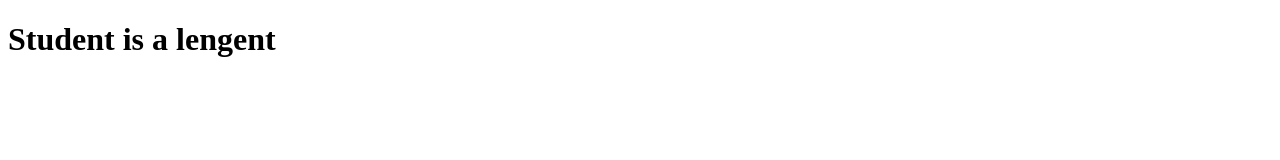
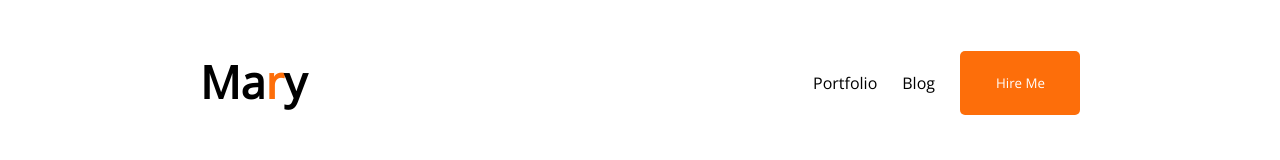
Before and after one commit to NH-Nijam/portfolio-development, a plain HTML site: page index.html in a window 1280 px wide. Drawn offline with nearby package versions, Linux system fonts and the light colour scheme.

Commit message:
second comments

```diff
--- a/index.html
+++ b/index.html
@@ -5,8 +5,35 @@
     <meta http-equiv="X-UA-Compatible" content="IE=edge">
     <meta name="viewport" content="width=device-width, initial-scale=1.0">
     <title>portfolio-site</title>
+    <link rel="stylesheet" href="style.css">
+    <link rel="preconnect" href="https://fonts.googleapis.com"><link rel="preconnect" href="https://fonts.gstatic.com" crossorigin><link href="https://fonts.googleapis.com/css2?family=Open+Sans&display=swap" rel="stylesheet">
 </head>
 <body>
-    <h1>Student is a lengent</h1>
+    <header>
+        <nav>
+            <h1 class="nav-title">Ma<span class="primary-color">r</span>y</h1>
+            <ul>
+                <li>Portfolio</li>
+                <li>Blog</li>
+                <li><button class="btn-primary">Hire Me</button></li>
+            </ul>
+        </nav>
+
+        <!-- header banner style -->
+
+        <div>
+            <div>
+
+            </div>
+        </div>
+    </header>
+
+    <main>
+
+    </main>
+
+    <footer>
+
+    </footer>
 </body>
 </html>
--- /dev/null
+++ b/style.css
@@ -0,0 +1,36 @@
+* {
+    margin: 0;
+    padding: 0;
+    font-family: 'Open Sans', sans-serif;
+}
+/* header on naver section start */
+
+.nav-title {
+    font-weight: 800;
+    font-size: 45px;
+}
+.primary-color{
+    color: #FD6E0A;
+}
+.btn-primary{
+    height: 64px;
+    background: #FD6E0A;
+    border-radius: 5px;
+    color: #fff;
+    border: 0;
+    padding: 18px 35px 19px 36px;
+    border-radius: 5px;
+}
+nav{
+    display: flex;
+    justify-content: space-between;
+    margin: 51px 200px;
+}
+nav ul{
+    display: flex;
+    align-items: center;
+}
+nav li{
+    list-style: none;
+    margin-left: 25px;
+}
```
